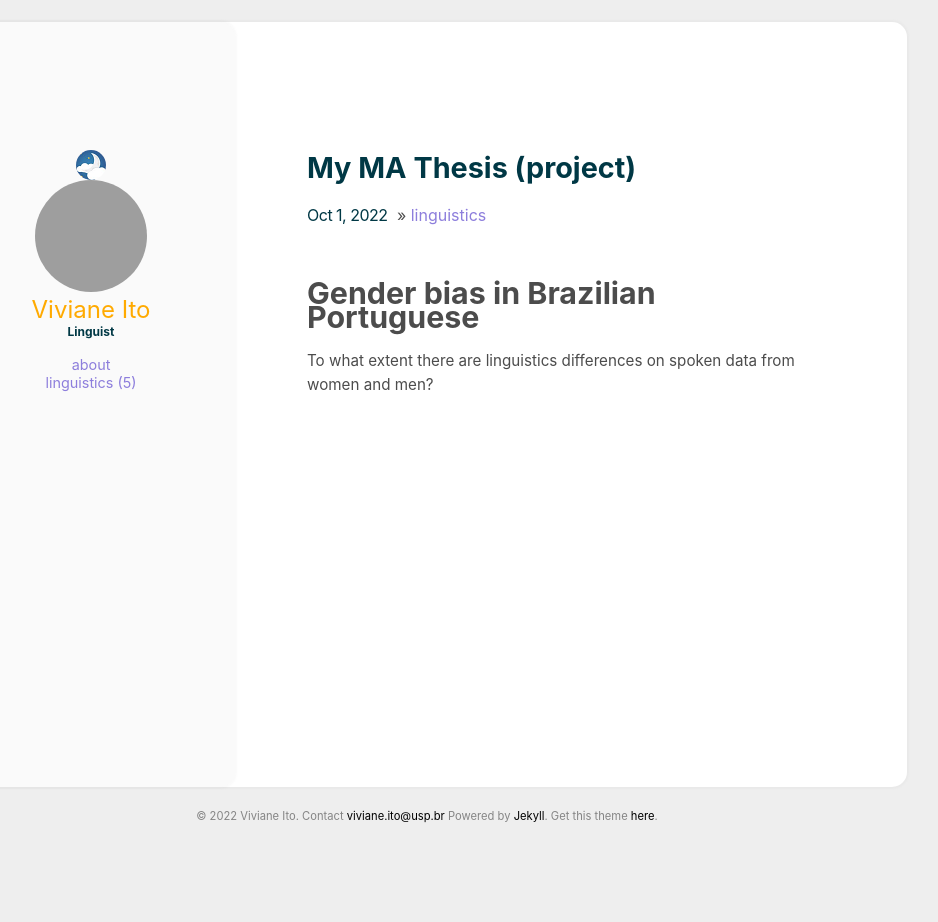
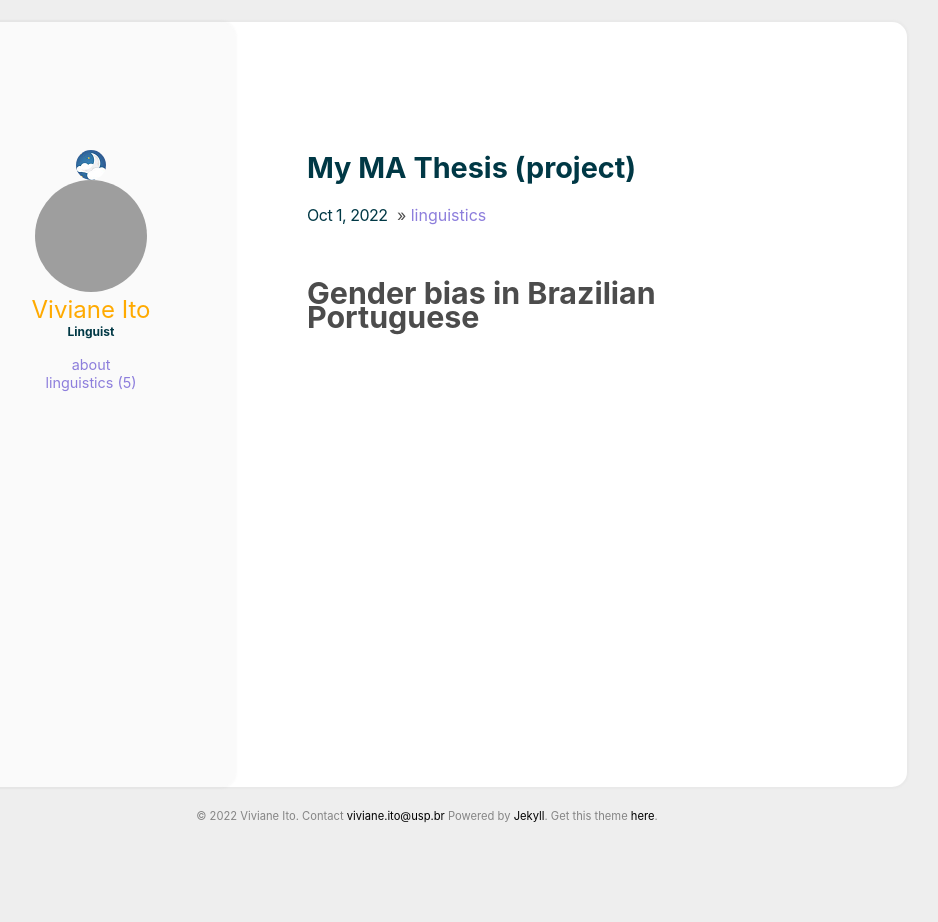
Before and after one commit to itovvmk/itovvmk.github.io, a Jekyll site: the page built from _posts/2022-10-01-ma-thesis.md, in a window 1280 px wide. Shown: the whole page, without its empty margins (213-1151 px from the left). Built offline with Jekyll 4.4.1, drawn with Linux system fonts in a browser that asks for light colours; nearby versions of some CDN libraries; grey boxes are pictures that could not be loaded.

Commit message:
Changes in MA Thesis

```diff
--- a/_posts/2022-10-01-ma-thesis.md
+++ b/_posts/2022-10-01-ma-thesis.md
@@ -4,5 +4,3 @@ categories: [linguistics]
 comments: true
 ---
 # Gender bias in Brazilian Portuguese
-
-To what extent there are linguistics differences on spoken data from women and men?
--- a/aboutme.html
+++ b/aboutme.html
@@ -25,8 +25,7 @@ layout: page
 
             <h2>Contacts:</h2>
             - E-mail: <a href="mailto:viviane.ito@usp.br">viviane.ito@usp.br</a>
-           <br>
-            - Twitter: <a href="https://twitter.com/itovvmk">@itovvmk</a>
+
             <br><br>
             <img src="https://itovvmk.github.io/assets/img/fiapo.jpg">
         </p>
```
